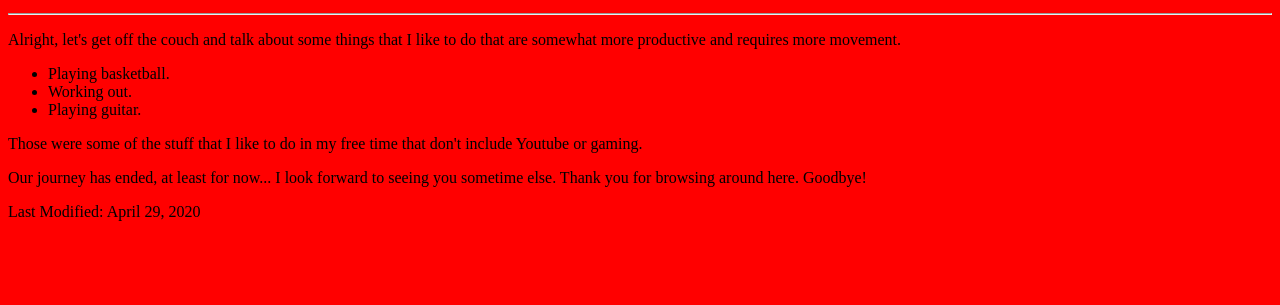
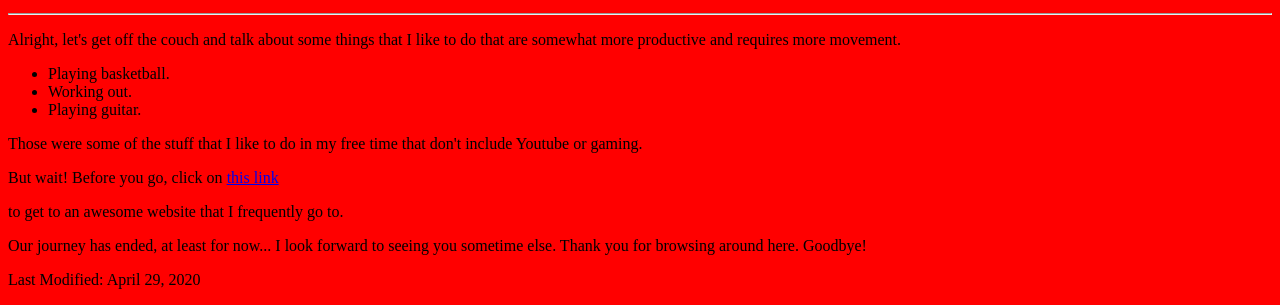
Before and after one commit to kozlorom000/hello-world, a plain HTML site: page index.html in a window 1280 px wide. Shown: the part 697-1002 px from the top of the page. Before the commit the page ends 934 px from the top, so only its background shows below. Drawn offline with Linux system fonts and the light colour scheme.

Commit message:
Update index.html
how about an external link?

```diff
--- a/index.html
+++ b/index.html
@@ -27,6 +27,9 @@
       <li>Playing guitar.
     </ul>
     <p>Those were some of the stuff that I like to do in my free time that don't include Youtube or gaming.
+    <p>But wait! Before you go, click on
+    <a href="https://zelda.fandom.com/wiki/Zeldapedia">this link</a>
+    <p>to get to an awesome website that I frequently go to.
     <p>Our journey has ended, at least for now... I look forward to seeing you sometime else. Thank you for browsing around here. Goodbye!
     <p>Last Modified: April 29, 2020
   </body>
```
